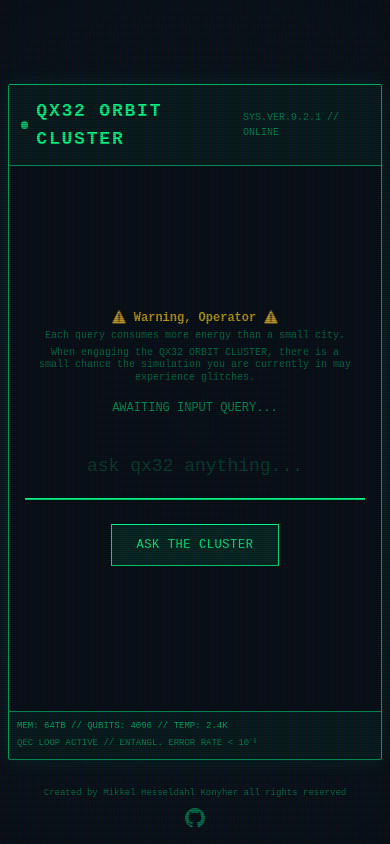
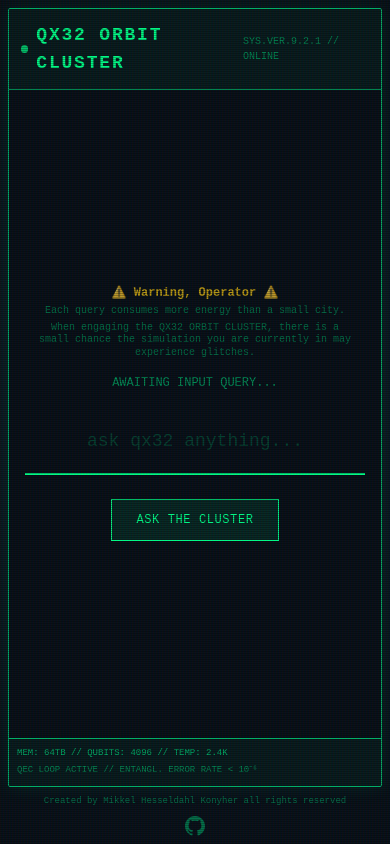
Before and after one commit to mikkelkonyher/qx32orbitcluster, a React (Vite) app in the folder qx32-site/: page / in a window 390 px wide. Built offline with nearby package versions, Linux system fonts and the light colour scheme.

Commit message:
responsivefucker

```diff
--- a/qx32-site/src/App.tsx
+++ b/qx32-site/src/App.tsx
@@ -142,13 +142,9 @@ function App() {
       )}
 
       {/* Main Console Container */}
-      <div className={`w-full max-w-4xl flex flex-col border border-neon-dim bg-bg/90 relative rounded-sm shadow-[0_0_20px_rgba(0,255,136,0.1)] overflow-hidden z-10 transition-all duration-300 ${
+      <div className={`w-full max-w-4xl flex flex-col border border-neon-dim bg-bg/90 relative rounded-sm shadow-[0_0_20px_rgba(0,255,136,0.1)] overflow-hidden z-10 transition-all duration-300 flex-1 md:flex-none md:h-[80vh] ${
         status === 'PROCESSING' ? 'glitch-shake' : ''
-      }`}
-      style={{
-        height: 'calc(100dvh - 1rem)', // Fallback and mobile
-        maxHeight: '80vh' // Desktop constraint
-      }}>
+      }`}>
 
         {/* Header */}
         <div className="border-b border-neon-dim p-3 md:p-4 flex justify-between items-center bg-neon/5 relative overflow-hidden shrink-0">
--- a/qx32-site/src/components/Footer.tsx
+++ b/qx32-site/src/components/Footer.tsx
@@ -2,7 +2,7 @@ import React from 'react';
 
 export const Footer: React.FC = () => {
   return (
-    <div className="absolute bottom-4 w-full flex flex-col items-center justify-center gap-2 text-neon-dim/60 font-mono text-[9px] max-[375px]:text-[8px] md:text-xs z-40 pointer-events-auto px-2">
+    <div className="relative mt-2 md:mt-0 md:absolute md:bottom-4 w-full flex flex-col items-center justify-center gap-2 text-neon-dim/60 font-mono text-[9px] max-[375px]:text-[8px] md:text-xs z-40 pointer-events-auto px-2">
       <div className="flex items-center gap-2 text-center">
         <span className="max-[375px]:text-[7px]">Created by Mikkel Hesseldahl Konyher all rights reserved</span>
       </div>
```
